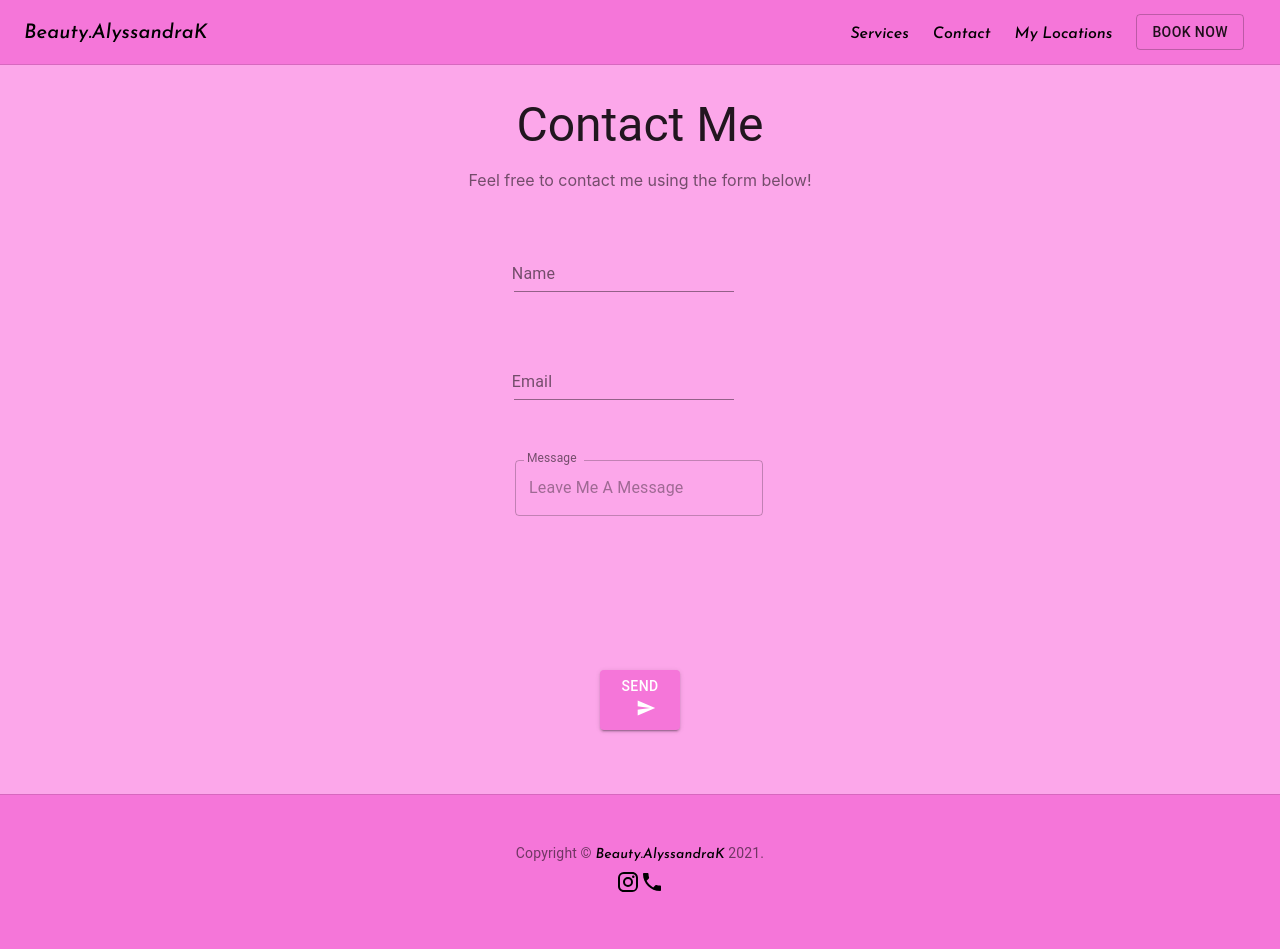
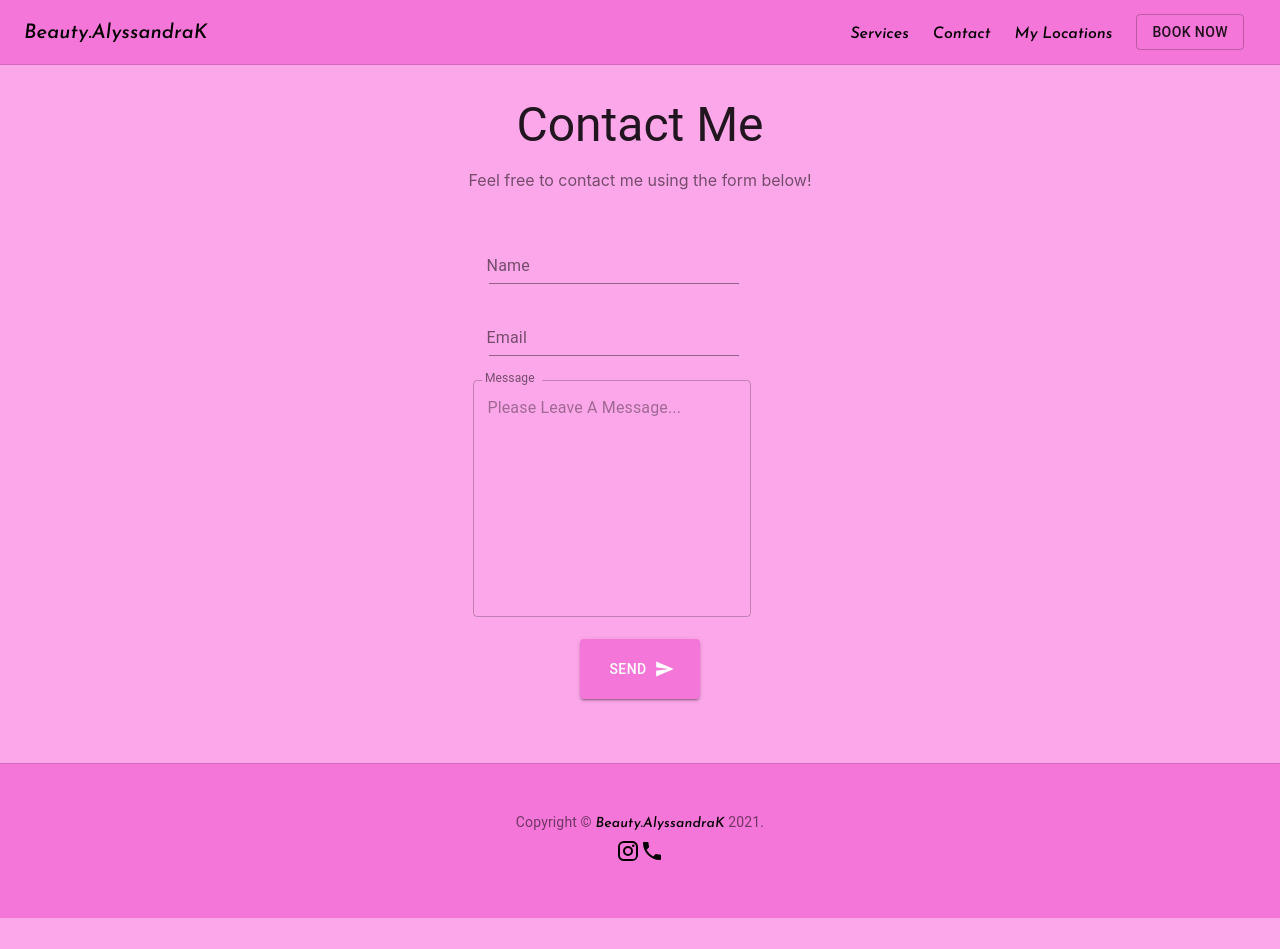
Before and after one commit to MarkKelly00/beauty.Alyssandrak, a React (Create React App) app: page /contact in a window 1280 px wide. After the commit the page ends 918 px from the top, so only its background shows below. Built offline with nearby package versions, Linux system fonts and the light colour scheme.

Commit message:
firebase added and installed nodemailer

```diff
--- a/src/components/contact/contact.component.jsx
+++ b/src/components/contact/contact.component.jsx
@@ -1,49 +1,103 @@
-import React from "react";
+import React, { useState } from "react";
+import { Axios, db } from 'axios';
 import { makeStyles } from "@material-ui/core/styles";
-import Button from '@material-ui/core/Button';
-import TextField from '@material-ui/core/TextField';
-import Icon from '@material-ui/core/Icon';
-
+import Button from "@material-ui/core/Button";
+import TextField from "@material-ui/core/TextField";
+import Icon from "@material-ui/core/Icon";
 
 const useStyles = makeStyles((theme) => ({
   root: {
-      '& > *': {
-        margin: theme.spacing(1),
-        marginLeft: 'auto',
-        marginRight: 'auto',
-        width: '25ch',
-        display: 'block',
+    "& > *": {
+      marginLeft: "auto",
+      marginRight: "auto",
+      width: "30ch",
+      display: "block",
       padding: 2,
     },
   },
   button: {
     height: 60,
-        width: 80,
+    width: "15ch",
     fontSize: 14,
-        backgroundColor: '#f576d9',
+    backgroundColor: "#f576d9",
+    display: "flex"
   },
 }));
 
 export default function Form() {
   const classes = useStyles();
+  const [formData, setFormData] = useState({})
+
+  const updateInput = e => {
+    setFormData({
+      ...formData,
+      [e.target.name]: e.target.value,
+    })
+  }
+  const handleSubmit = event => {
+    event.preventDefault()
+    sendEmail()
+    setFormData({
+      name: '',
+      email: '',
+      message: '',
+    })
+  }
+  const sendEmail = () => {
+    Axios.post(
+      'https://us-central1-your-app-name.cloudfunctions.net/submit',
+      formData
+    )
+      .then(res => {
+        db.collection('emails').add({
+          name: formData.name,
+          email: formData.email,
+          message: formData.message,
+          time: new Date(),
+        })
+      })
+      .catch(error => {
+        console.log(error)
+      })
+  }
 
   return (
     <form className={classes.root} noValidate autoComplete="off">
-      <TextField id="standard-basic" label="Name" variant="standard" />
-        <br /><br />
-        <TextField id="standard-basic" label="Email" variant="standard" />
-        <br /><br />
       <TextField
+        inputProps={{ style: { width: 250 } }}
+        id="standard-basic"
+        label="Name"
+        variant="standard"
+        onChange={updateInput}
+        value={formData.name || ''}
+      />
+      <br />
+      <TextField
+        inputProps={{ style: { width: 250 } }}
+        id="standard-basic"
+        label="Email"
+        variant="standard"
+        onChange={updateInput}
+        value={formData.email || ''}
+      />
+      <br />
+      <TextField
+      multiline
+        inputProps={{ style: { width: 250, height: 200 } }}
         id="outlined-full-width"
         label="Message"
-          style={{ width: 250, height: 200 }}
-          placeholder="Leave Me A Message"
+        style={{ width: "33ch" }}
+        placeholder="Please Leave A Message..."
         InputLabelProps={{
           shrink: true,
         }}
         variant="outlined"
+        onChange={updateInput}
+        value={formData.message || ''}
       />
+      <br />
       <Button
+        type="submit"
         variant="contained"
         color="primary"
         className={classes.button}
@@ -52,6 +106,5 @@ export default function Form() {
         Send
       </Button>
     </form>
-
   );
 }
```
Also changed, not shown: src/firebase/firebaseConfig.js (added, +21 -0 lines), 1 other file (tests, documents, lock files or other folders). Lines whose indentation alone changed are shown as unchanged.
